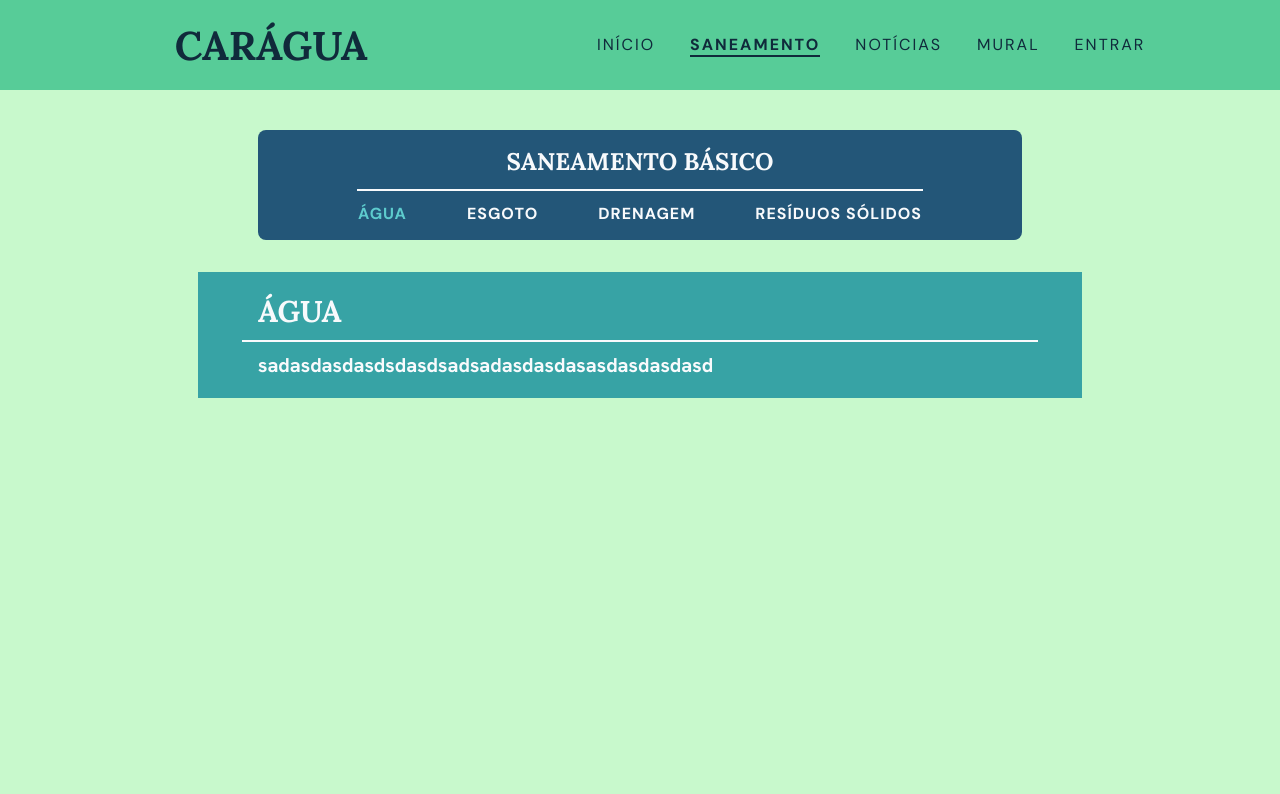
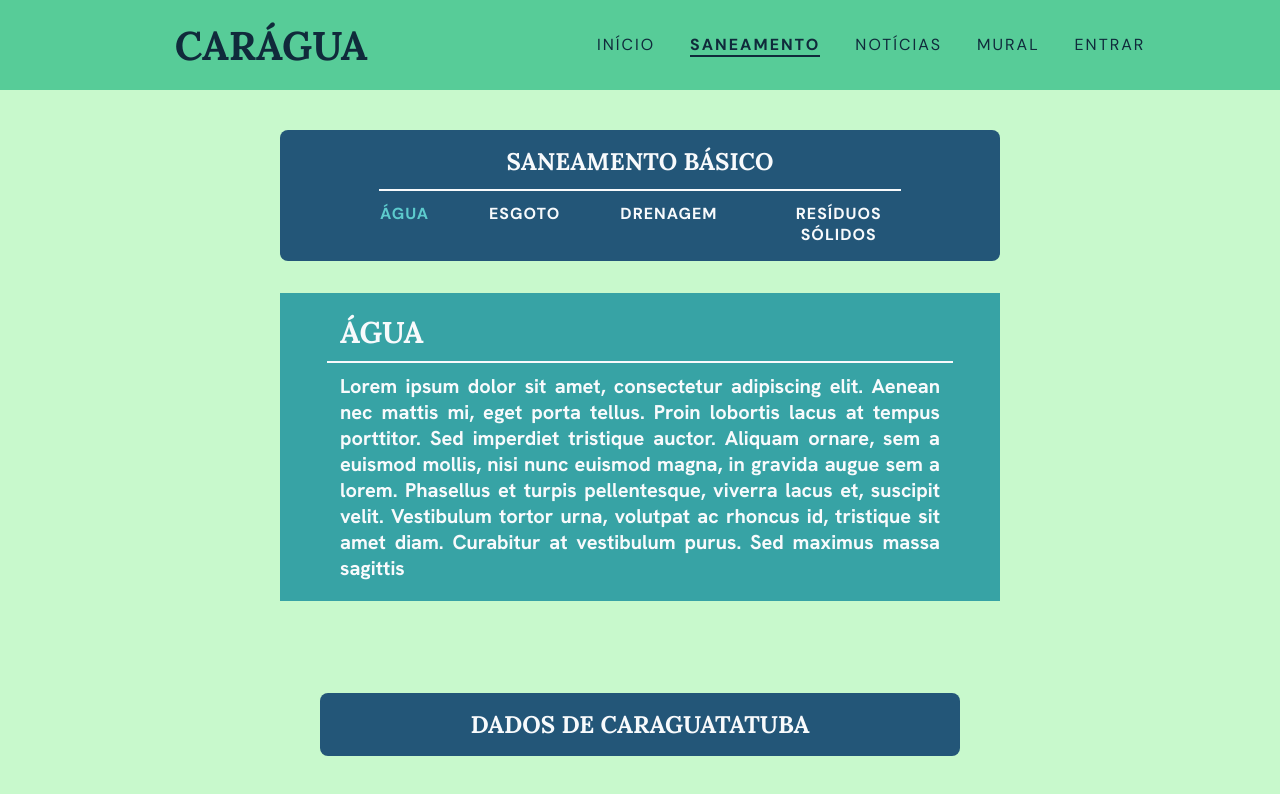
Before and after one commit to lucca-sayuri/car-agua, a React (Vite) app: page /info/agua in a window 1280 px wide. Shown: the top 794 px of the page. Built offline with nearby package versions, Linux system fonts and the light colour scheme; no server answers.

Commit message:
ajustes finais antes da sprint 1

```diff
--- a/src/components/InfoText/InfoText.css
+++ b/src/components/InfoText/InfoText.css
@@ -5,7 +5,7 @@
     color: var(--color-white);
     text-align: justify;
     align-items: center;
-    width: 100%;
+    max-width: fit-content;
     padding: 20px 60px;
     gap: 10px;
     max-height: fit-content;
--- a/src/components/InfoText/InfoText.jsx
+++ b/src/components/InfoText/InfoText.jsx
@@ -8,22 +8,22 @@ export default function InfoText () {
     switch (params.infoTab) {
         case "agua":
             text.title = "ÁGUA"
-            text.desc = "sadasdasdasdsdasdsadsadasdasdasasdasdasdasd"
+            text.desc = "Lorem ipsum dolor sit amet, consectetur adipiscing elit. Aenean nec mattis mi, eget porta tellus. Proin lobortis lacus at tempus porttitor. Sed imperdiet tristique auctor. Aliquam ornare, sem a euismod mollis, nisi nunc euismod magna, in gravida augue sem a lorem. Phasellus et turpis pellentesque, viverra lacus et, suscipit velit. Vestibulum tortor urna, volutpat ac rhoncus id, tristique sit amet diam. Curabitur at vestibulum purus. Sed maximus massa sagittis "
             break;
 
         case "esgoto":
             text.title = "ESGOTO"
-            text.desc = "sla 2"
+            text.desc = "Lorem ipsum dolor sit amet, consectetur adipiscing elit. Aenean nec mattis mi, eget porta tellus. Proin lobortis lacus at tempus porttitor. Sed imperdiet tristique auctor. Aliquam ornare, sem a euismod mollis, nisi nunc euismod magna, in gravida augue sem a lorem. Phasellus et turpis pellentesque, viverra lacus et, suscipit velit. Vestibulum tortor urna, volutpat ac rhoncus id, tristique sit amet diam. Curabitur at vestibulum purus. Sed maximus massa sagittis "
             break;
 
         case "drenagem":
             text.title = "DRENAGEM"
-            text.desc = "sla 3"
+            text.desc = "Lorem ipsum dolor sit amet, consectetur adipiscing elit. Aenean nec mattis mi, eget porta tellus. Proin lobortis lacus at tempus porttitor. Sed imperdiet tristique auctor. Aliquam ornare, sem a euismod mollis, nisi nunc euismod magna, in gravida augue sem a lorem. Phasellus et turpis pellentesque, viverra lacus et, suscipit velit. Vestibulum tortor urna, volutpat ac rhoncus id, tristique sit amet diam. Curabitur at vestibulum purus. Sed maximus massa sagittis "
             break;
 
         case "residuos":
             text.title = "RESÍDUOS"
-            text.desc = "sla 4"
+            text.desc = "Lorem ipsum dolor sit amet, consectetur adipiscing elit. Aenean nec mattis mi, eget porta tellus. Proin lobortis lacus at tempus porttitor. Sed imperdiet tristique auctor. Aliquam ornare, sem a euismod mollis, nisi nunc euismod magna, in gravida augue sem a lorem. Phasellus et turpis pellentesque, viverra lacus et, suscipit velit. Vestibulum tortor urna, volutpat ac rhoncus id, tristique sit amet diam. Curabitur at vestibulum purus. Sed maximus massa sagittis "
             break;
     }
 
--- a/src/pages/Info/Info.css
+++ b/src/pages/Info/Info.css
@@ -1,6 +1,22 @@
 .info-area {
+    width: 60%;
     display: flex;
     align-items: center;
     flex-direction: column;
     gap: 32px;
 }
+
+.data-title {
+    margin-top: 60px;
+    background-color: var(--color-zure);
+    border-radius: 8px;
+    display: flex;
+    justify-content: center;
+    align-items: center;
+    flex-direction: column;
+    text-align: center;
+    max-height: fit-content;
+    max-width: fit-content;
+    padding: 16px 150px;
+    color: var(--color-white);
+}
--- a/src/pages/Info/Info.jsx
+++ b/src/pages/Info/Info.jsx
@@ -9,6 +9,10 @@ export default function Info() {
                 <InfoNav />
 
                 <InfoText />
+
+                <div className="data-title">
+                    <h2>DADOS DE CARAGUATATUBA</h2>
+                </div>
             </div>
         </>
     );
--- a/src/pages/Mural/Mural.css
+++ b/src/pages/Mural/Mural.css
@@ -74,10 +74,21 @@ selectedcontent, option {
 
 .mural-grid {
     display: grid;
-    width: 100%;
+    width: 95%;
+    min-height: min-content;
     grid-template-columns: 1fr 1fr;
     gap: 40px;
     background-color: var(--color-green);
     border-radius: 20px;
-    overflow: hidden;
 }
+
+.grid-area {
+    display: flex;
+    justify-content: center;
+    height: 600px;
+    width: 100%;
+    overflow-y: scroll;
+    overflow-x: hidden;
+    scrollbar-width: thin;
+    scrollbar-color: var(--color-slate) #999999;
+}
--- a/src/pages/Mural/Mural.jsx
+++ b/src/pages/Mural/Mural.jsx
@@ -29,10 +29,14 @@ export default function Mural() {
 
                 <WriteArea pfp={placeholder} />
 
-                <div className='mural-grid'>
+                <div className='grid-area'>
+                    <div className='mural-grid'>
                     <Post/>
                     <Post/>
                     <Post/>
+                    <Post/>
+                    <Post/>
+                </div>
                 </div>
 
             </div>
--- a/src/pages/News/News.css
+++ b/src/pages/News/News.css
@@ -51,7 +51,7 @@
     max-height: fit-content;
     justify-content: space-around;
     box-sizing: border-box;
-    width: 100%;
+    width: 85%;
     align-items: center;
     padding: 20px 0px;
     border-radius: 12px;
@@ -64,7 +64,7 @@
 
 .news-grid {
     display: grid;
-    width: 100%;
+    width: 85%;
     grid-template-columns: 1fr 1fr 1fr;
-    gap: 54px;
+    gap: 80px;
 }
--- a/src/pages/News/News.jsx
+++ b/src/pages/News/News.jsx
@@ -22,25 +22,25 @@ export default function News() {
                     image={placeholder}
                     title={"coisa ruim"}
                     source={"localhost:5173/noticias"}
-                    desc={"Lorem ipsum dolor tornado tornado tempestade morte triste"}
+                    desc={"Lorem ipsum dolor sit amet, consectetur adipisicing elit. Repellendus illum id doloremque magnam."}
                     />
                     <NewsCard
                     image={placeholder}
                     title={"coisa ruim"}
                     source={"localhost:5173/noticias"}
-                    desc={"Lorem ipsum dolor tornado tornado tempestade morte triste"}
+                    desc={"Lorem ipsum dolor sit amet, consectetur adipisicing elit. Repellendus illum id doloremque magnam."}
                     />
                     <NewsCard
                     image={placeholder}
                     title={"coisa ruim"}
                     source={"localhost:5173/noticias"}
-                    desc={"Lorem ipsum dolor tornado tornado tempestade morte triste"}
+                    desc={"Lorem ipsum dolor sit amet, consectetur adipisicing elit. Repellendus illum id doloremque magnam."}
                     />
                     <NewsCard
                     image={placeholder}
                     title={"coisa ruim"}
                     source={"localhost:5173/noticias"}
-                    desc={"Lorem ipsum dolor tornado tornado tempestade morte triste"}
+                    desc={"Lorem ipsum dolor sit amet, consectetur adipisicing elit. Repellendus illum id doloremque magnam."}
                     />
                 </section>
 
```
Also changed, not shown: 1 other file (tests, documents, lock files or other folders).
